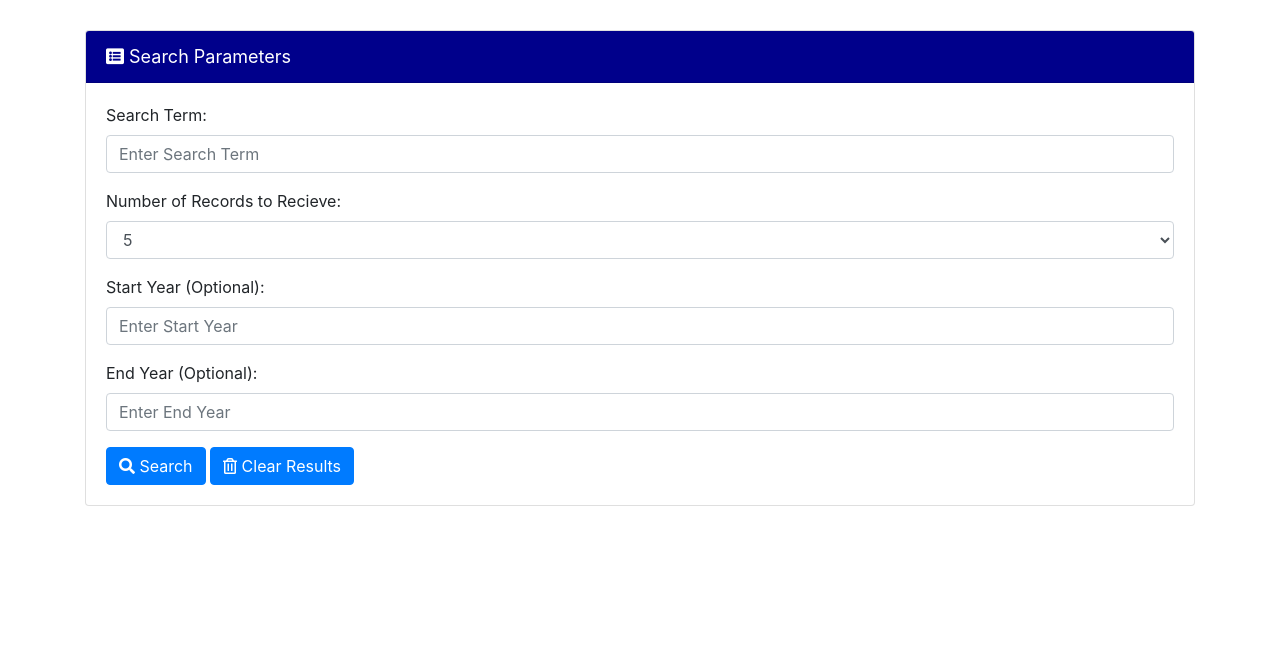
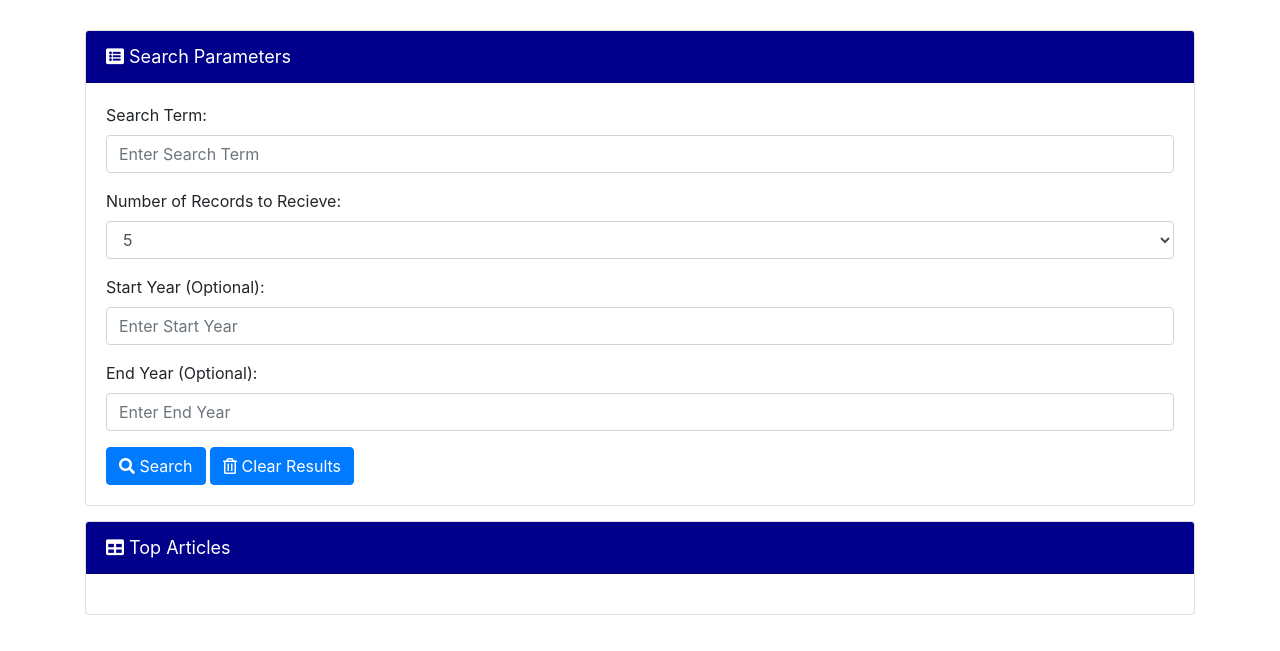
Before and after one commit to nmclear/nyt_articles, a plain HTML site: page index.html in a window 1280 px wide. Shown: the part 205-856 px from the top of the page. Before the commit the page ends 800 px from the top, so only its background shows below. Drawn offline with nearby package versions, Linux system fonts and the light colour scheme.

Commit message:
styling finished

```diff
--- a/index.html
+++ b/index.html
@@ -48,6 +48,15 @@
             </div>
         </div>
 
+        <div class="card articlesCard">
+            <div class="card-header">
+                <i class="fas fa-table"></i> Top Articles
+            </div>
+            <div class="card-body" id="topArticlesBody">
+
+            </div>
+        </div>
+
     </div>
 </body>
 </html>
--- a/style.css
+++ b/style.css
@@ -10,3 +10,7 @@
     border-radius: 10px;
     font-size: 18px;
 }
+.articlesCard{
+    margin-top: 15px;
+    margin-bottom: 40px;
+}
```
